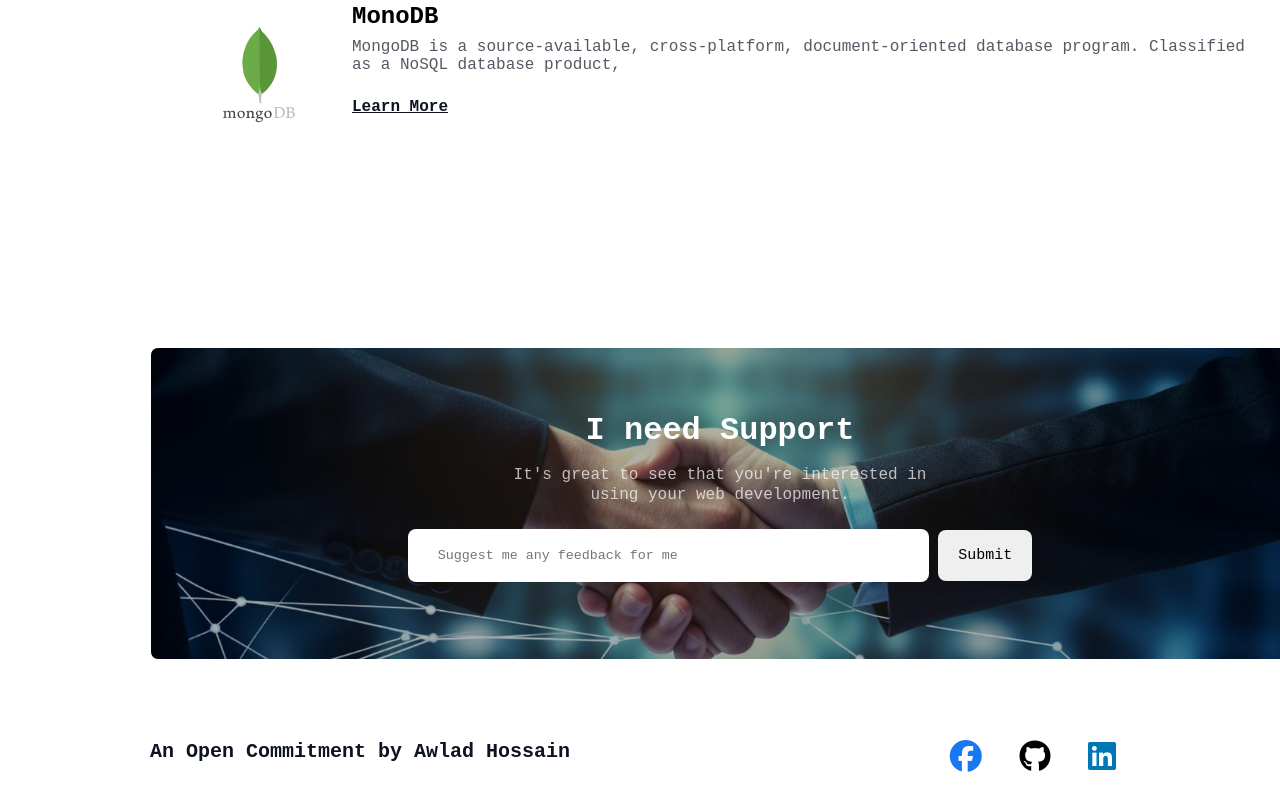
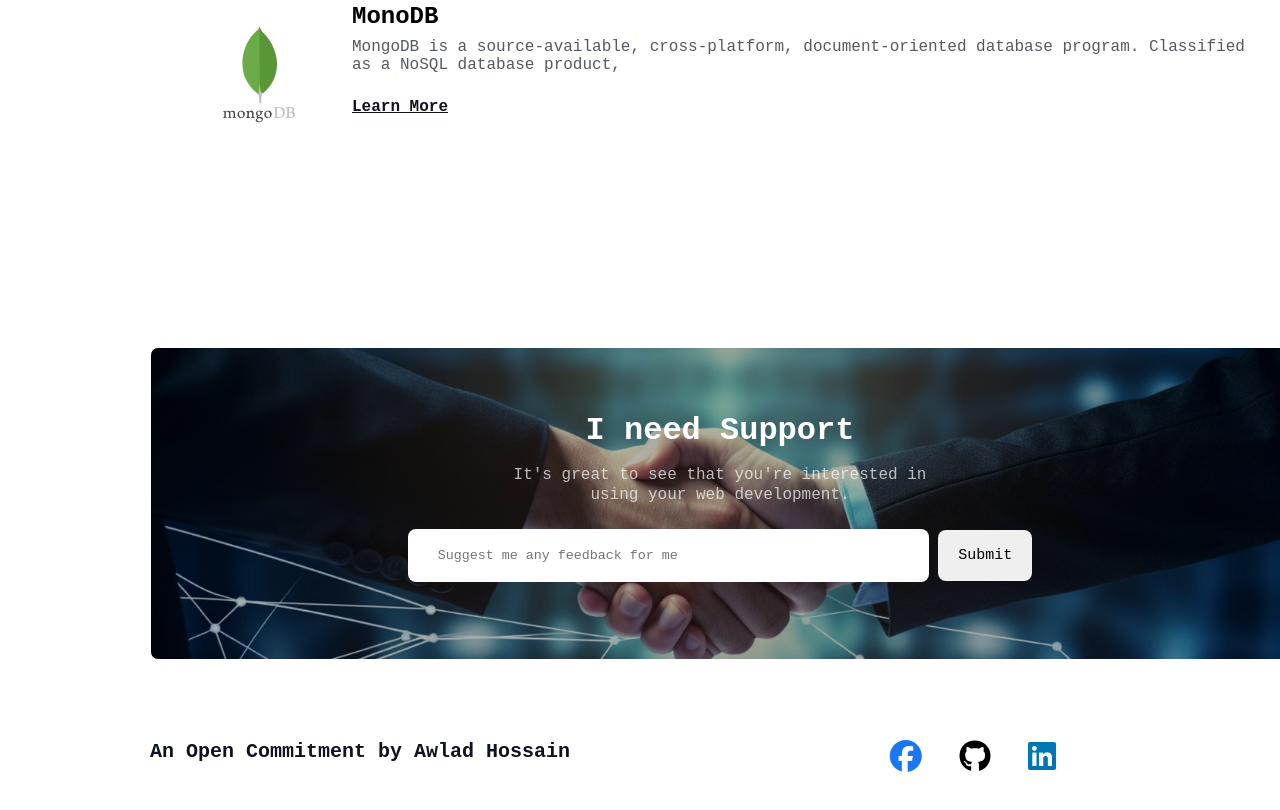
Before and after one commit to Sakibfy/Assignment--01, a plain HTML site: page index.html in a window 1280 px wide. Shown: the part 4017-4827 px from the top of the page. Drawn offline with Linux system fonts and the light colour scheme; a web font is replaced by a local one.

Commit message:
margin add style

```diff
--- a/style/style.css
+++ b/style/style.css
@@ -363,7 +363,7 @@ height: 100px;
 .child_footer{
   display: flex;
   justify-content: space-between;
-  margin: 32px 150px;
+  margin: 32px 210px 32px 150px;
 }
 
 .footer_text p{
```
